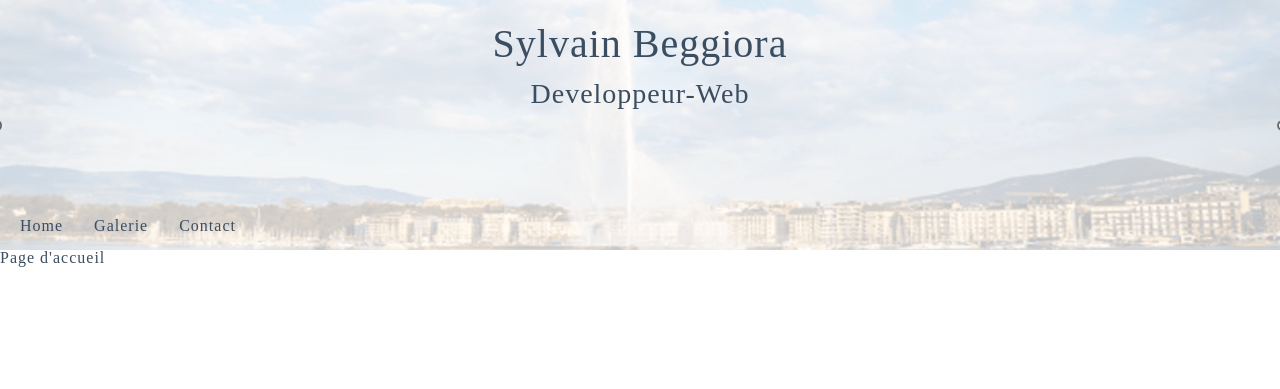
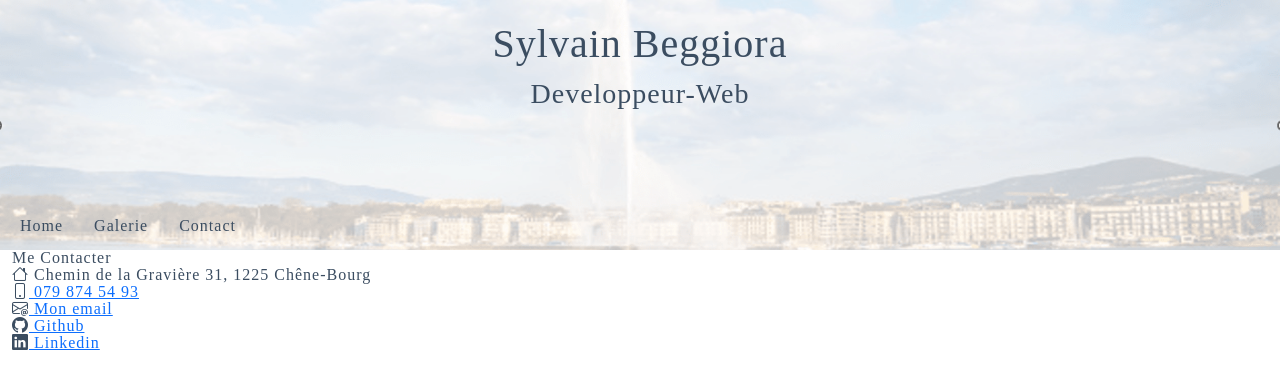
Before and after one commit to 24Syleo/cv_informatique, a PHP site: page / in a window 1280 px wide. Shown: the top 389 px of the page. Run offline with PHP 8.4, Linux system fonts and the light colour scheme; some libraries are stand-ins or nearby versions.

Commit message:
cv et contact

```diff
--- a/elements/header.php
+++ b/elements/header.php
@@ -6,14 +6,14 @@
     <meta http-equiv="X-UA-Compatible" content="IE=edge">
     <meta name="viewport" content="width=device-width, initial-scale=1.0">
     <title>Sylvain CV</title>
-    <link rel="stylesheet" href="https://cdn.jsdelivr.net/npm/bootstrap-icons@1.10.3/font/bootstrap-icons.css">
     <link rel="preconnect" href="https://fonts.googleapis.com">
     <link rel="preconnect" href="https://fonts.gstatic.com" crossorigin>
     <link href="https://fonts.googleapis.com/css2?family=Poppins&display=swap" rel="stylesheet">
     <link href="https://cdn.jsdelivr.net/npm/bootstrap@5.3.0-alpha1/dist/css/bootstrap.min.css" rel="stylesheet"
-        integrity="sha384-GLhlTQ8iRABdZLl6O3oVMWSktQOp6b7In1Zl3/Jr59b6EGGoI1aFkw7cmDA6j6gD" crossorigin="anonymous">
+    integrity="sha384-GLhlTQ8iRABdZLl6O3oVMWSktQOp6b7In1Zl3/Jr59b6EGGoI1aFkw7cmDA6j6gD" crossorigin="anonymous">
     <link rel="stylesheet" href="./css/style.css" type="text/css">
     <link rel="stylesheet" href="./css/reset.css" type="text/css">
+    <link rel="stylesheet" href="https://cdn.jsdelivr.net/npm/bootstrap-icons@1.10.3/font/bootstrap-icons.css">
 </head>
 
 <body>
--- a/views/home.php
+++ b/views/home.php
@@ -4,7 +4,27 @@ require '../vendor/autoload.php';
 require '../elements/header.php';
 ?>
 
-<h1>Page d'accueil</h1>
+<main>
+   <section id="coordonne">
+    <div class="container-fluid">
+        <div class="row">
+            <div class="col-6">
+                <address>
+                    <h6>Me Contacter</h6>
+                    <i class="bi bi-house my-3"> Chemin de la Gravière 31, 1225 Chêne-Bourg</i><br>
+                    <i class="bi bi-phone"><a href="tel:+41798745493" class="my-3"> 079 874 54 93</a></i><br>
+                    <i class="bi bi-envelope-at"><a href="mailto:sylvain.beggiora@outlook.com" class="my-3"> Mon email</a></i><br>
+                    <i class="bi bi-github"><a href="https://github.com/24Syleo"> Github</a></i><br>
+                    <i class="bi bi-linkedin"><a href="https://www.linkedin.com/in/sylvain-beggiora-151b258b/" class="my-3"> Linkedin</a></i>
+                </address>
+            </div>
+            <div class="col-6">
+
+            </div>
+        </div>
+    </div>
+   </section>
+</main>
 
 
 <?php require '../elements/footer.php'; ?>
```
Also changed, not shown: 1 other file.
